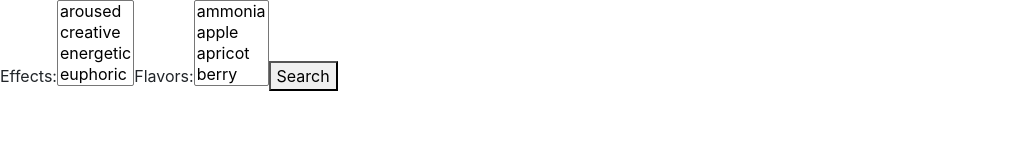
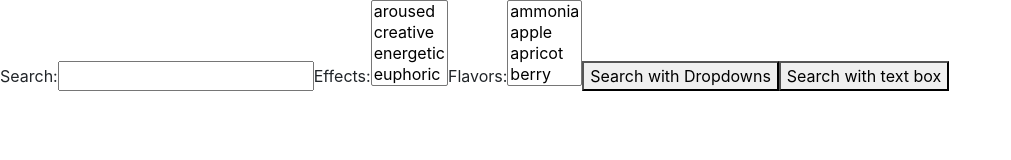
Before and after one commit to Build-Week-Med-Cabinet-6/front-end, a React (Create React App) app: page /login in a window 1280 px wide. Both pictures are taken after typing "Sample", "Sample123" into the empty fields and a click on the button "Submit". Shown: the top 160 px of the page, without its empty margins (0-1011 px from the left). Built offline with nearby package versions, Linux system fonts and the light colour scheme; no server answers.

Commit message:
feat: text Search
user can now also search with a text box.

```diff
--- a/src/components/Search.jsx
+++ b/src/components/Search.jsx
@@ -9,18 +9,41 @@ function Search({ strainsQuery }) {
   };
 
   const [searchStrings, setSearchStrings] = useState(initialSearchStrings);
+  const [textSearch, setTextSearch] = useState("");
+
+  const generateUrlEncodedParams = (keyValuesArray) => { // keyValuesArray should be an array of arrays.
+    const params = new URLSearchParams();                // each array containing the key and value at respective indexes.
+    keyValuesArray.forEach(pair => {
+      params.append(pair[0], pair[2]);
+    });
+
+    return params;
+  }
+
+  const onTextSearch = (evt) => {
+    evt.preventDefault();
+
+    const params = generateUrlEncodedParams([["text", textSearch]]);
+
+    axios.post(`${url}/search`, params)
+    .then(res => strainsQuery(res.data))
+    .catch(err => console.log(err));
+  }
 
   const onSearchSubmit = (evt) => {
     evt.preventDefault();
-
-    const params = new URLSearchParams(); // generate parameters in correct format
-    params.append('effects', searchStrings.effects);
-    params.append('flavors', searchStrings.flavors);
+    const paramsArray = [
+      ['effects', searchStrings.effects],
+      ['flavors', searchStrings.flavors]
+    ];
+    const params = generateUrlEncodedParams(paramsArray)
 
     axios.post(`${url}/query`, params)
     .then(res => strainsQuery(res.data))
     .catch(err => console.log(err));
   }
+
+  const onSearchTextChange = (evt) => setTextSearch(evt.target.value);
 
   const onAddSearchTerm = (evt) => {
     const searchTerm = evt.target.value;
@@ -38,6 +61,8 @@ function Search({ strainsQuery }) {
 
   return(
     <form>
+      <label htmlFor="search">Search:</label>
+      <input onChange={onSearchTextChange} type="text" name="search" id="search" value={textSearch}/>
       <label htmlFor="effects">Effects:</label>
       <select onChange={onAddSearchTerm} id="effects" multiple>
         <option value="aroused">aroused</option>
@@ -54,7 +79,8 @@ function Search({ strainsQuery }) {
         <option value="berry">berry</option>
       </select>
 
-      <button onClick={onSearchSubmit}>Search</button>
+      <button onClick={onSearchSubmit}>Search with Dropdowns</button>
+      <button onClick={onTextSearch}>Search with text box</button>
     </form>
   );
 }
```
